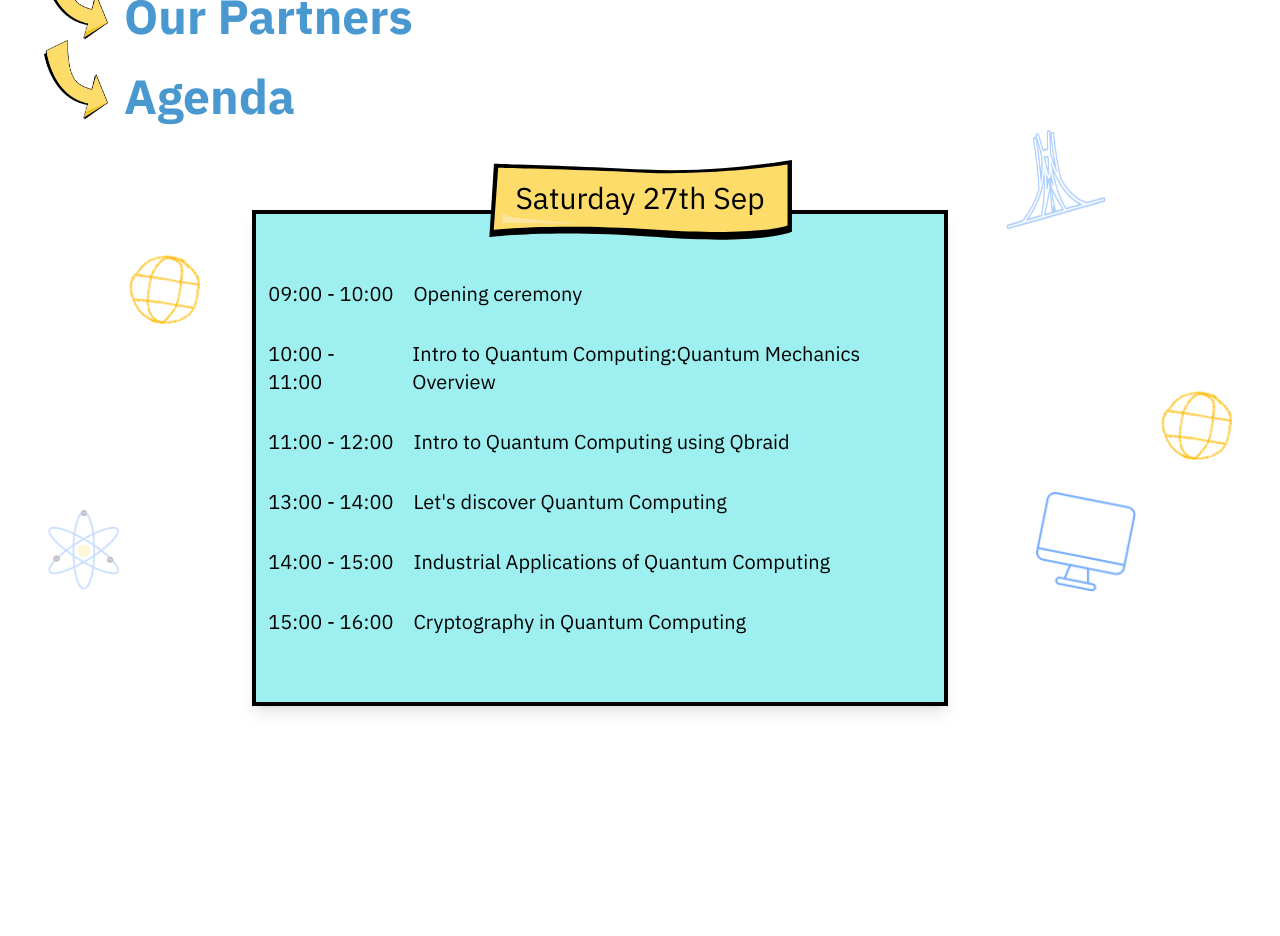
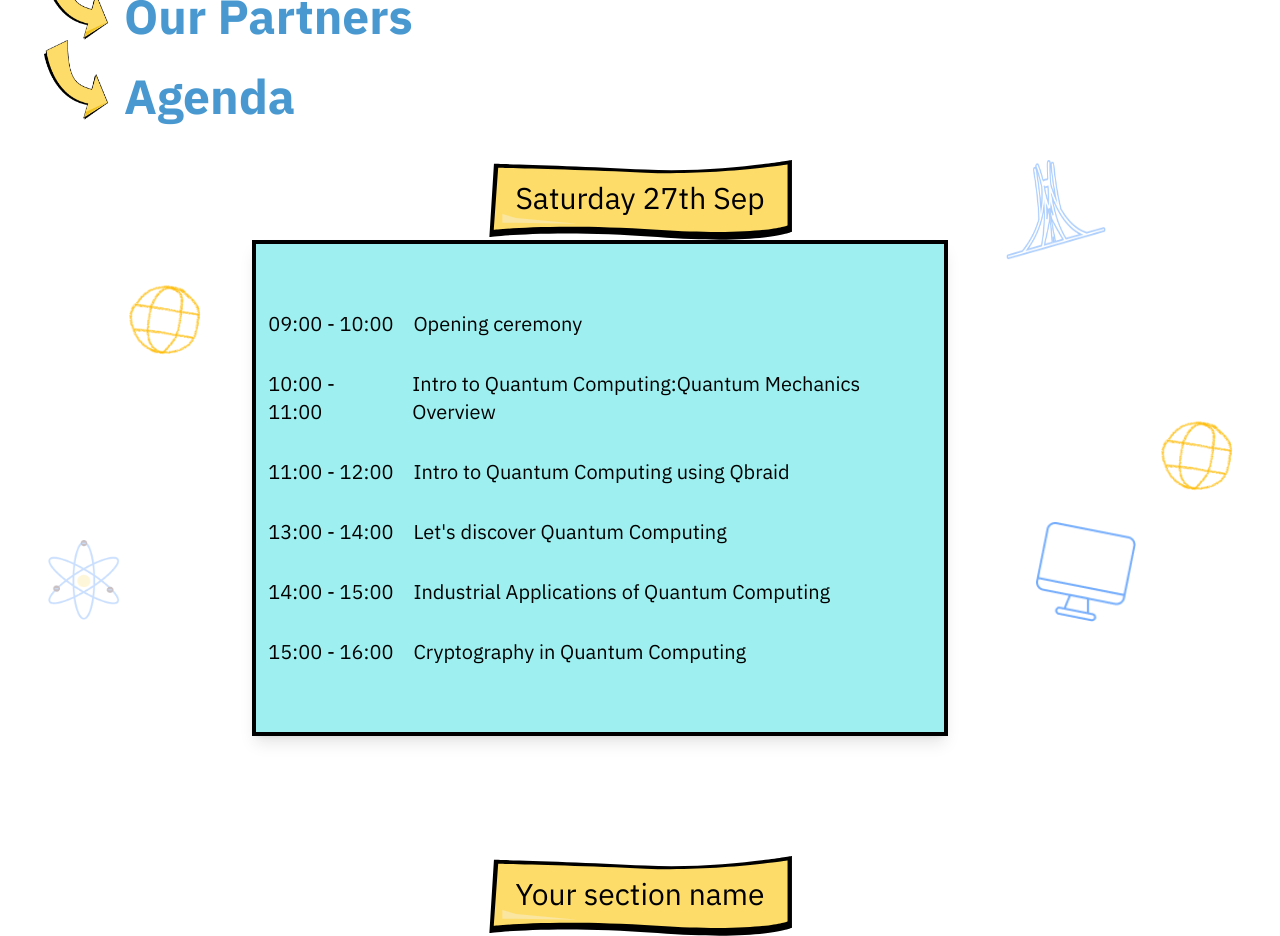
Before and after one commit to WTM-Algiers/wtm-algiers-qiskit-2022-website, a Next.js app: page / in a window 1280 px wide. Shown: the part 40-976 px from the top of the page. Before the commit the page ends 826 px from the top, so only its background shows below. Built offline with nearby package versions, Linux system fonts and the light colour scheme.

Commit message:
yellow button added

```diff
--- a/components/Agenda/Index.jsx
+++ b/components/Agenda/Index.jsx
@@ -5,19 +5,14 @@ import globe from "../../images/shapes/globe.png";
 import atom from "../../images/shapes/atom.png";
 import maqam from "../../images/shapes/GDGAlgiers.png";
 import computer from "../../images/shapes/computer.png";
+import YellowButton from "../shared/yellowButton";
 
 const Agenda = () => {
   return (
     <section>
       <SectionTitle title={"Agenda"}> </SectionTitle>
       <div className="flex flex-col justify-center ">
-        <div className="z-20">
-          <div className="bg-[url('/agenda/yellow_button.svg')] bg-no-repeat bg-center bg-contain mb-[-30px] z-10 mt-10">
-            <div className="h-1/8 flex justify-center">
-              <div className="h-[80px] text-3xl pt-5"> Saturday 27th Sep</div>
-            </div>
-          </div>
-        </div>
+        <YellowButton title={"Saturday 27th Sep"} />
         <div className="flex">
           <div className=" flex flex-col invisible md:visible">
             <div className="md:visible invisible lg:ml-20 absolute pt-10 md:ml-0">
--- /dev/null
+++ b/components/shared/YellowButton.jsx
@@ -0,0 +1,13 @@
+const YellowButton = ({ title }) => {
+  return (
+    <div className="z-20">
+      <div className="bg-[url('/agenda/yellow_button.svg')] bg-no-repeat bg-center bg-contain z-10 mt-10">
+        <div className="h-1/8 flex justify-center">
+          <div className="h-[80px] text-3xl pt-5">{title}</div>
+        </div>
+      </div>
+    </div>
+  );
+};
+
+export default YellowButton;
--- a/pages/index.jsx
+++ b/pages/index.jsx
@@ -1,6 +1,7 @@
 import Head from "next/head";
 import Agenda from "../components/Agenda/Index";
 import SectionTitle from "../components/shared/SectionTitle";
+import YellowButton from "../components/shared/yellowButton";
 export default function Home() {
   return (
     <>
@@ -16,6 +17,7 @@ export default function Home() {
       <main className="section-container font-IBM-Plex">
         <SectionTitle title={"Our Partners"} />
         <Agenda />
+        <YellowButton title={"Your section name"}/>
       </main>
     </>
   );
```
